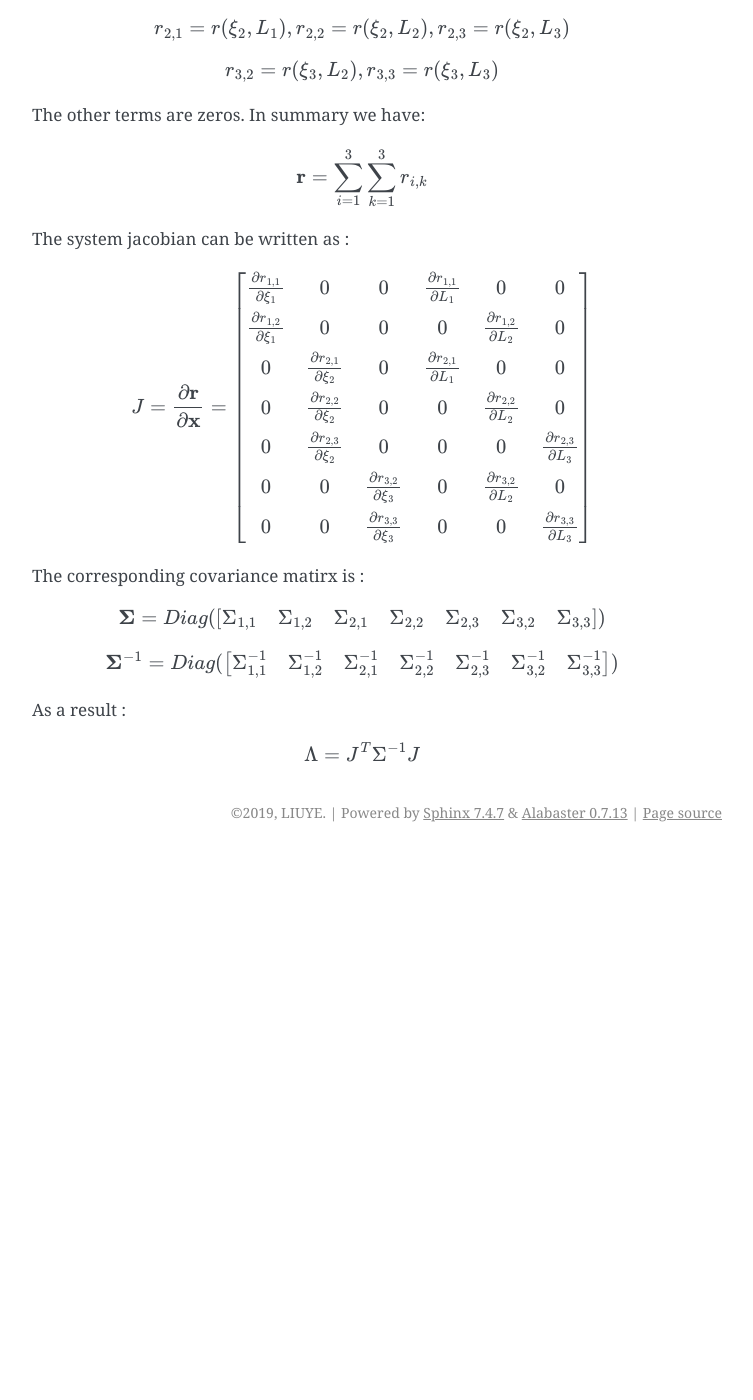
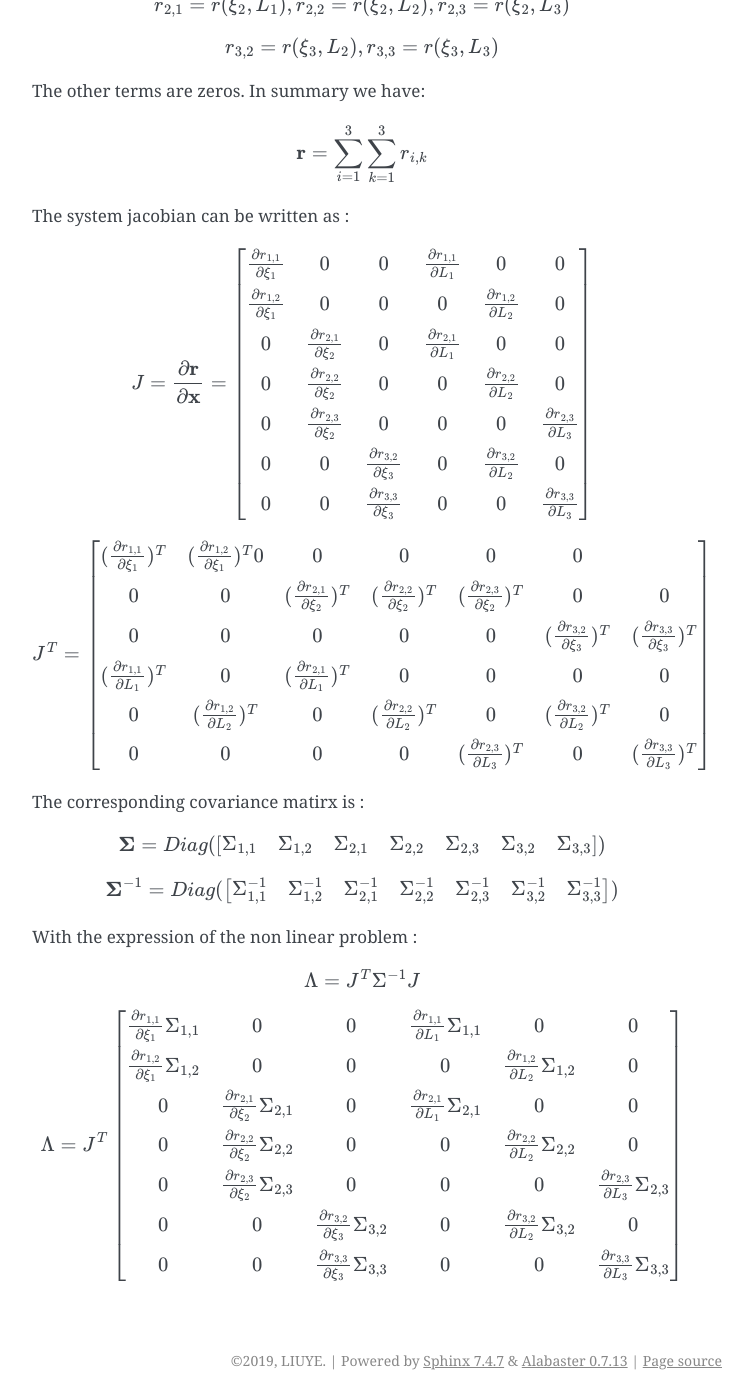
Before and after one commit to gggliuye/VIO, a Sphinx documentation site: the page built from docs/deepblue/VIO.rst, in a window 1280 px wide and 1400 px high, scrolled down 678 px. Shown: the whole window, without its empty margins (388-1141 px from the left). Built offline with Sphinx 7.4.7, drawn with Linux system fonts in a browser that asks for light colours; before the commit the page ends 1530 px from its top, so only the background shows below that.

Commit message:
Update VIO.rst

```diff
--- a/docs/deepblue/VIO.rst
+++ b/docs/deepblue/VIO.rst
@@ -4,6 +4,7 @@ VIO deep blue
 **Question 1**: At a certain time, the cameras and landmarks seen of a SLAM system can be seen as the image below. xi is the camera pose, L represents the observed landmark. When a landmark k was seen by ith camera in the world frame, the reprojection error is noted as r(xi_i, L_k)
 
 .. image:: images/week4_1.PNG
+   :width: 60%
    :align: center
 
 **1.1 the information matrix of the upper system** :
@@ -43,6 +44,17 @@ The system jacobian can be written as :
     0 & 0 & \frac{\partial r_{3,3}}{\partial \xi_{3}} & 0 & 0 & \frac{\partial r_{3,3}}{\partial L_{3}}
     \end{bmatrix}
 
+.. math::
+    J^{T}
+    = \begin{bmatrix}
+    (\frac{\partial r_{1,1}}{\partial \xi_{1}})^{T} & (\frac{\partial r_{1,2}}{\partial \xi_{1}})^{T} 0 & 0 & 0 & 0 & 0 \\
+    0 & 0 & (\frac{\partial r_{2,1}}{\partial \xi_{2}})^{T} & (\frac{\partial r_{2,2}}{\partial \xi_{2}})^{T} & (\frac{\partial r_{2,3}}{\partial \xi_{2}})^{T} & 0 & 0  \\
+    0 & 0 & 0 & 0 & 0 & (\frac{\partial r_{3,2}}{\partial \xi_{3}})^{T} & (\frac{\partial r_{3,3}}{\partial \xi_{3}})^{T} \\
+    (\frac{\partial r_{1,1}}{\partial L_{1}})^{T} & 0 & (\frac{\partial r_{2,1}}{\partial L_{1}})^{T} & 0 & 0 & 0 & 0 \\
+    0 & (\frac{\partial r_{1,2}}{\partial L_{2}})^{T} & 0 & (\frac{\partial r_{2,2}}{\partial L_{2}})^{T} & 0 & (\frac{\partial r_{3,2}}{\partial L_{2}})^{T} & 0 \\
+    0 & 0 & 0 & 0 & (\frac{\partial r_{2,3}}{\partial L_{3}})^{T} & 0 & (\frac{\partial r_{3,3}}{\partial L_{3}})^{T}
+    \end{bmatrix}
+
 The corresponding covariance matirx is :
 
 .. math::
@@ -55,7 +67,21 @@ The corresponding covariance matirx is :
     \begin{bmatrix} \Sigma_{1,1}^{-1} & \Sigma_{1,2}^{-1} & \Sigma_{2,1}^{-1} & \Sigma_{2,2}^{-1} & \Sigma_{2,3}^{-1} & \Sigma_{3,2}^{-1} & \Sigma_{3,3}^{-1}        \end{bmatrix}
     )
 
-As a result :
+With the expression of the non linear problem :
 
 .. math::
     \Lambda = J^{T}\Sigma^{-1} J
+
+.. math::
+    \Lambda = J^{T}
+     \begin{bmatrix}
+    \frac{\partial r_{1,1}}{\partial \xi_{1}}\Sigma_{1,1} & 0 & 0 & \frac{\partial r_{1,1}}{\partial L_{1}}\Sigma_{1,1} & 0 & 0 \\
+    \frac{\partial r_{1,2}}{\partial \xi_{1}}\Sigma_{1,2}  & 0 & 0 & 0 & \frac{\partial r_{1,2}}{\partial L_{2}}\Sigma_{1,2} & 0 \\
+    0 & \frac{\partial r_{2,1}}{\partial \xi_{2}}\Sigma_{2,1} & 0 & \frac{\partial r_{2,1}}{\partial L_{1}}\Sigma_{2,1} & 0 & 0 \\
+    0 & \frac{\partial r_{2,2}}{\partial \xi_{2}}\Sigma_{2,2} & 0 & 0 & \frac{\partial r_{2,2}}{\partial L_{2}}\Sigma_{2,2} & 0 \\
+    0 & \frac{\partial r_{2,3}}{\partial \xi_{2}}\Sigma_{2,3} & 0 & 0 & 0 & \frac{\partial r_{2,3}}{\partial L_{3}}\Sigma_{2,3} \\
+    0 & 0 & \frac{\partial r_{3,2}}{\partial \xi_{3}}\Sigma_{3,2} & 0 & \frac{\partial r_{3,2}}{\partial L_{2}}\Sigma_{3,2} & 0 \\
+    0 & 0 & \frac{\partial r_{3,3}}{\partial \xi_{3}}\Sigma_{3,3} & 0 & 0 & \frac{\partial r_{3,3}}{\partial L_{3}}\Sigma_{3,3}
+    \end{bmatrix}
+
+.. math::
```
